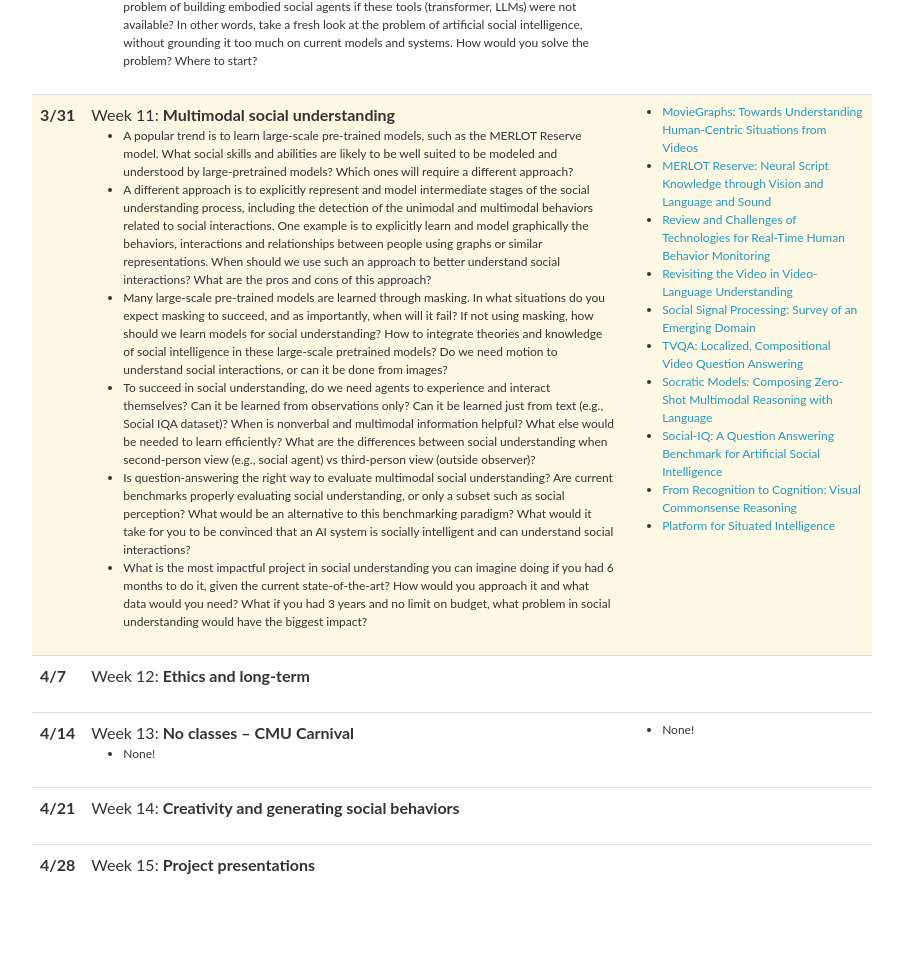
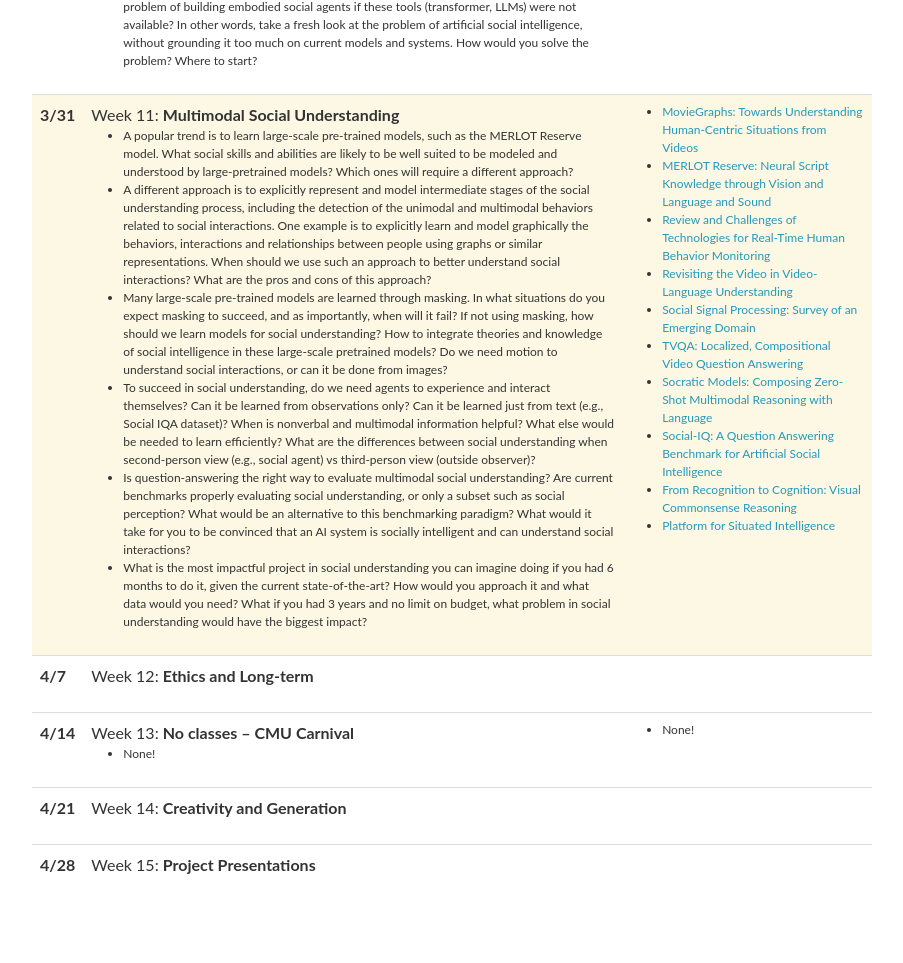
Before and after one commit to CMU-MultiComp-Lab/asi-course, a Jekyll site: the page built from spring2023/_pages/schedule.md, in a window 1280 px wide and 1400 px high, scrolled down 3808 px. Shown: the part 179-1142 px from the top of the window, without its empty margins (188-1091 px from the left). Built offline with Jekyll 4.4.1, drawn with Linux system fonts in a browser that asks for light colours; nearby versions of some CDN libraries; comment, search, counter and statistics services are not loaded.

Commit message:
Update lectures_2023.yml

```diff
--- a/_data/lectures_2023.yml
+++ b/_data/lectures_2023.yml
@@ -168,7 +168,7 @@
 
 - date: 3/31
   title: >
-    Week 11: <strong>Multimodal social understanding</strong>
+    Week 11: <strong>Multimodal Social Understanding</strong>
   topics:
     - A popular trend is to learn large-scale pre-trained models, such as the MERLOT Reserve model. What social skills and abilities are likely to be well suited to be modeled and understood by large-pretrained models? Which ones will require a different approach?
     - A different approach is to explicitly represent and model intermediate stages of the social understanding process, including the detection of the unimodal and multimodal behaviors related to social interactions. One example is to explicitly learn and model graphically the behaviors, interactions and relationships between people using graphs or similar representations. When should we use such an approach to better understand social interactions? What are the pros and cons of this approach?
@@ -190,7 +190,7 @@
 
 - date: 4/7
   title: >
-    Week 12: <strong>Ethics and long-term</strong>
+    Week 12: <strong>Ethics and Long-term</strong>
   topics:
 
   readings:
@@ -205,14 +205,14 @@
 
 - date: 4/21
   title: >
-    Week 14: <strong>Creativity and generating social behaviors</strong>
+    Week 14: <strong>Creativity and Generation</strong>
   topics:
 
   readings:
 
 - date: 4/28
   title: >
-    Week 15: <strong>Project presentations</strong>
+    Week 15: <strong>Project Presentations</strong>
   topics:
 
   readings:
```
